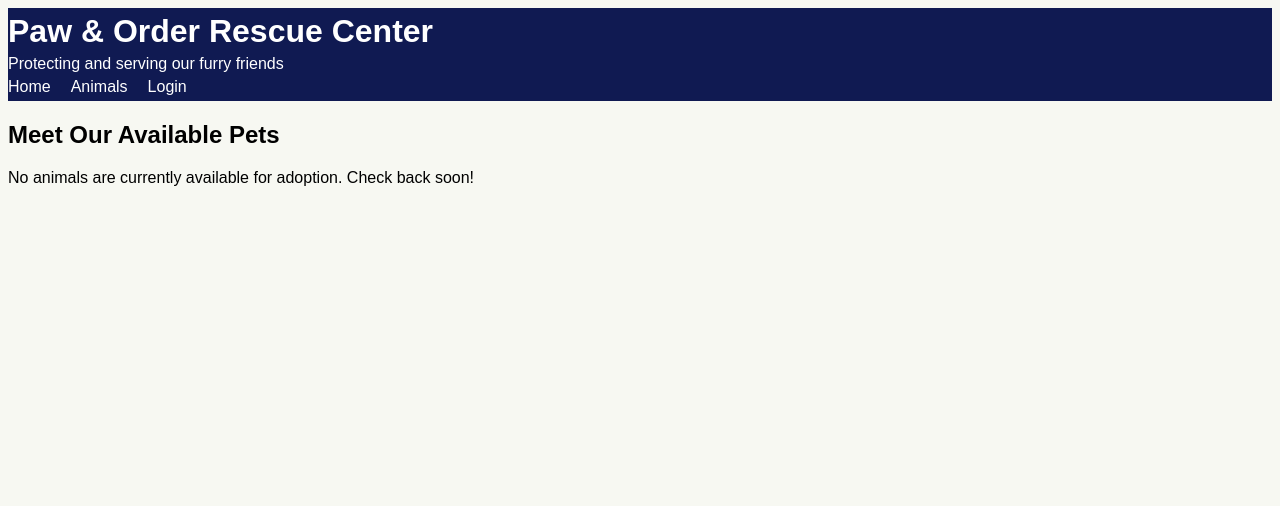
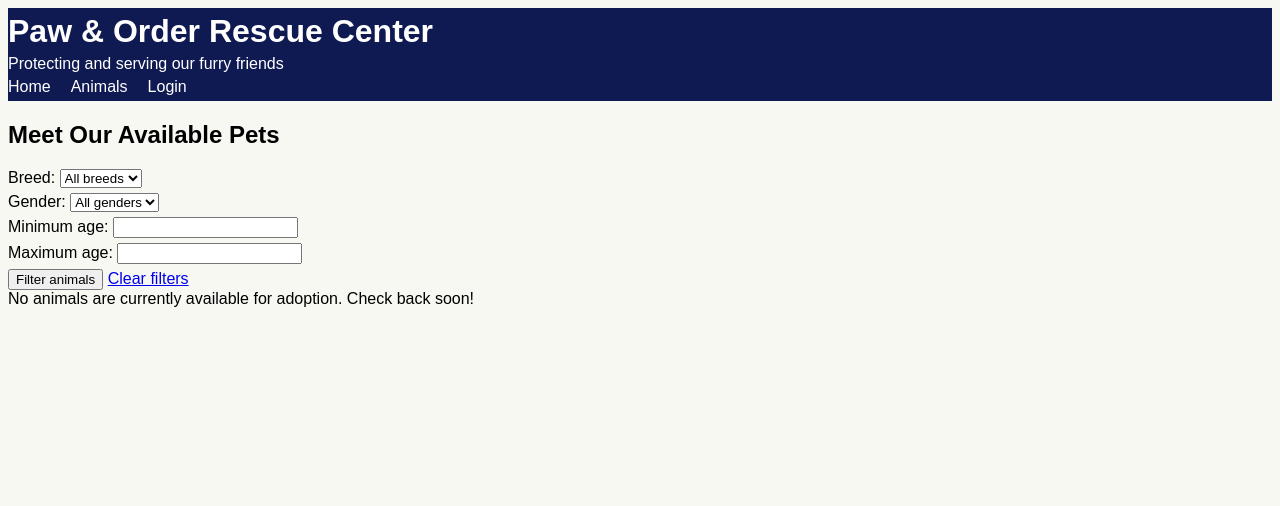
Before and after one commit to Tmonstah/animal-shelter-management-system, a Django app: page /animals/ in a window 1280 px wide. Shown: the top 506 px of the page. Run offline with Django 5.2, Linux system fonts and the light colour scheme; data that the repository does not hold is empty.

Commit message:
Adds a simple filtering feature.

```diff
--- /dev/null
+++ b/animal/forms.py
@@ -0,0 +1,35 @@
+from django import forms
+
+from .models import Animal
+
+
+class AnimalFilterForm(forms.Form):
+    breed = forms.ChoiceField(required=False, label="Breed")
+    gender = forms.ChoiceField(required=False, label="Gender")
+    min_age = forms.IntegerField(required=False, min_value=0, label="Minimum age")
+    max_age = forms.IntegerField(required=False, min_value=0, label="Maximum age")
+
+    def __init__(self, *args, **kwargs):
+        super().__init__(*args, **kwargs)
+        breeds = (
+            Animal.objects.filter(available=True)
+            .order_by("breed")
+            .values_list("breed", flat=True)
+            .distinct()
+        )
+        self.fields["breed"].choices = [("", "All breeds")] + [
+            (breed, breed) for breed in breeds
+        ]
+        self.fields["gender"].choices = [("", "All genders")] + list(
+            Animal.ANIMAL_GENDER_CHOICES.items()
+        )
+
+    def clean(self):
+        cleaned_data = super().clean()
+        min_age = cleaned_data.get("min_age")
+        max_age = cleaned_data.get("max_age")
+
+        if min_age is not None and max_age is not None and min_age > max_age:
+            self.add_error("max_age", "Maximum age must be at least the minimum age.")
+
+        return cleaned_data
--- a/animal/views.py
+++ b/animal/views.py
@@ -1,10 +1,27 @@
 # Create your views here.
 from django.shortcuts import render
+
+from .forms import AnimalFilterForm
 from .models import Animal
 
+
 def animal_list(request):
-    # Fetch only animals that are available
+    filter_form = AnimalFilterForm(request.GET or None)
     available_animals = Animal.objects.filter(available=True)
 
-    # Send the data to the HTML template
-    return render(request, 'shelter_project/animal_listing.html', {'animals': available_animals})
+    if filter_form.is_valid():
+        filters = filter_form.cleaned_data
+        if filters["breed"]:
+            available_animals = available_animals.filter(breed=filters["breed"])
+        if filters["gender"]:
+            available_animals = available_animals.filter(gender=filters["gender"])
+        if filters["min_age"] is not None:
+            available_animals = available_animals.filter(age__gte=filters["min_age"])
+        if filters["max_age"] is not None:
+            available_animals = available_animals.filter(age__lte=filters["max_age"])
+
+    return render(
+        request,
+        "shelter_project/animal_listing.html",
+        {"animals": available_animals, "filter_form": filter_form},
+    )
--- a/templates/shelter_project/animal_listing.html
+++ b/templates/shelter_project/animal_listing.html
@@ -9,6 +9,12 @@
 </head>
 <body>
     <h2>Meet Our Available Pets</h2>
+
+    <form method="get">
+        {{ filter_form.as_p }}
+        <button type="submit">Filter animals</button>
+        <a href="{% url 'animal_list' %}">Clear filters</a>
+    </form>
 
     <div class="animal-grid">
         {% for animal in animals %}
```
Also changed, not shown: animal/tests.py (+40 -0 lines).
